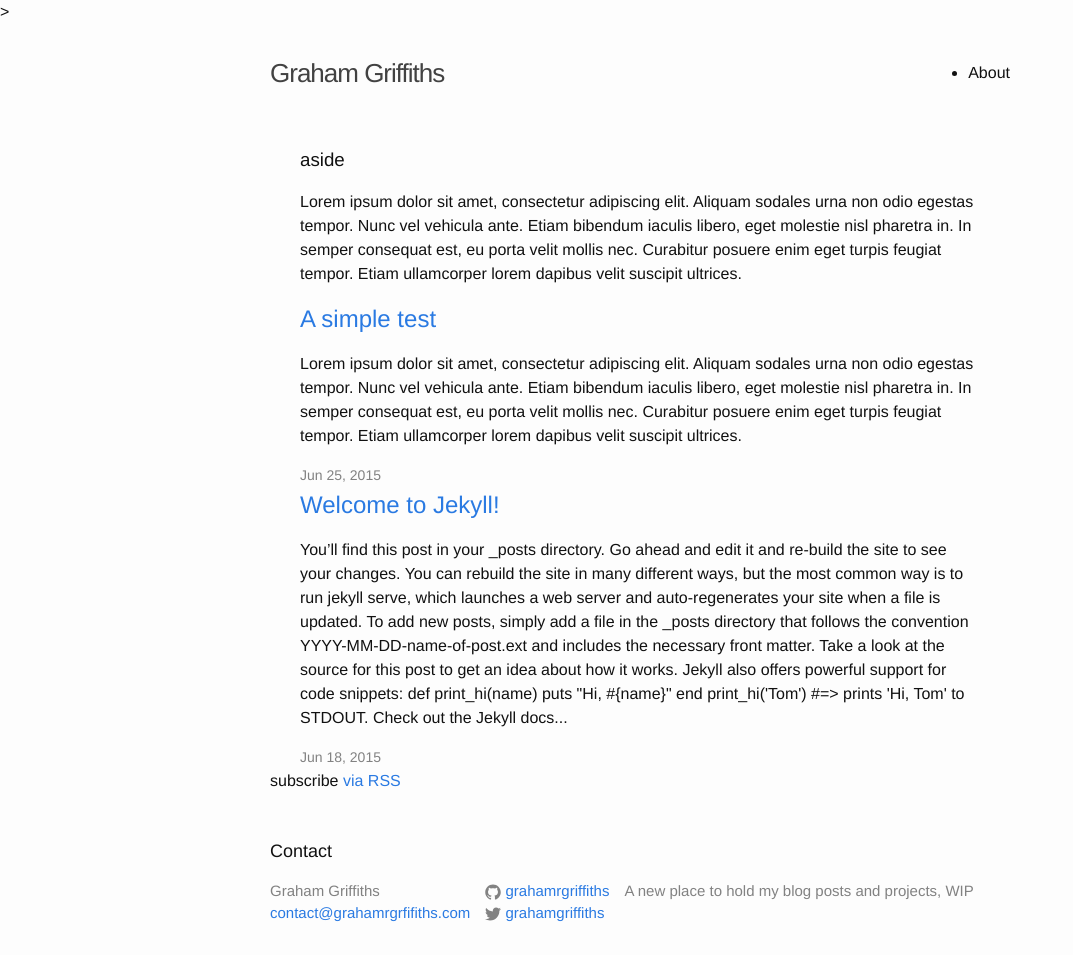
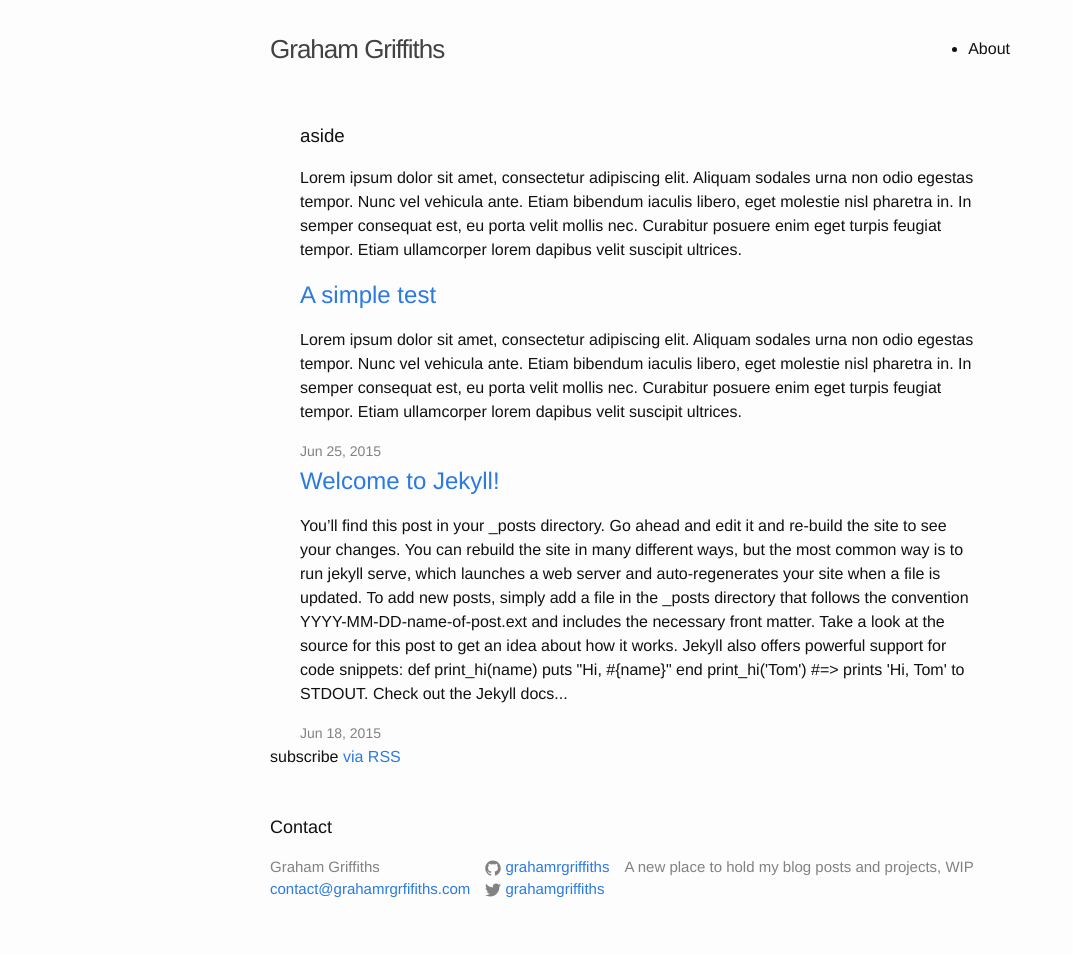
Before and after one commit to grahamrgriffiths/grahamrgriffiths.github.io, a Jekyll site: the page built from index.html, in a window 1280 px wide. Shown: the whole page, without its empty margins (0-1073 px from the left). Built offline with Jekyll 4.4.1, drawn with Linux system fonts in a browser that asks for light colours; nearby versions of some CDN libraries; after the commit the page ends 931 px from its top, so only the background shows below that.

Commit message:
remove double >

```diff
--- a/_layouts/default.html
+++ b/_layouts/default.html
@@ -3,7 +3,7 @@
 
   {% include head.html %}
 
-  <body itemscope itemtype="http://schema.org/WebPage" role="document">>
+  <body itemscope itemtype="http://schema.org/WebPage" role="document">
 
     {% include header.html %}
 
```
